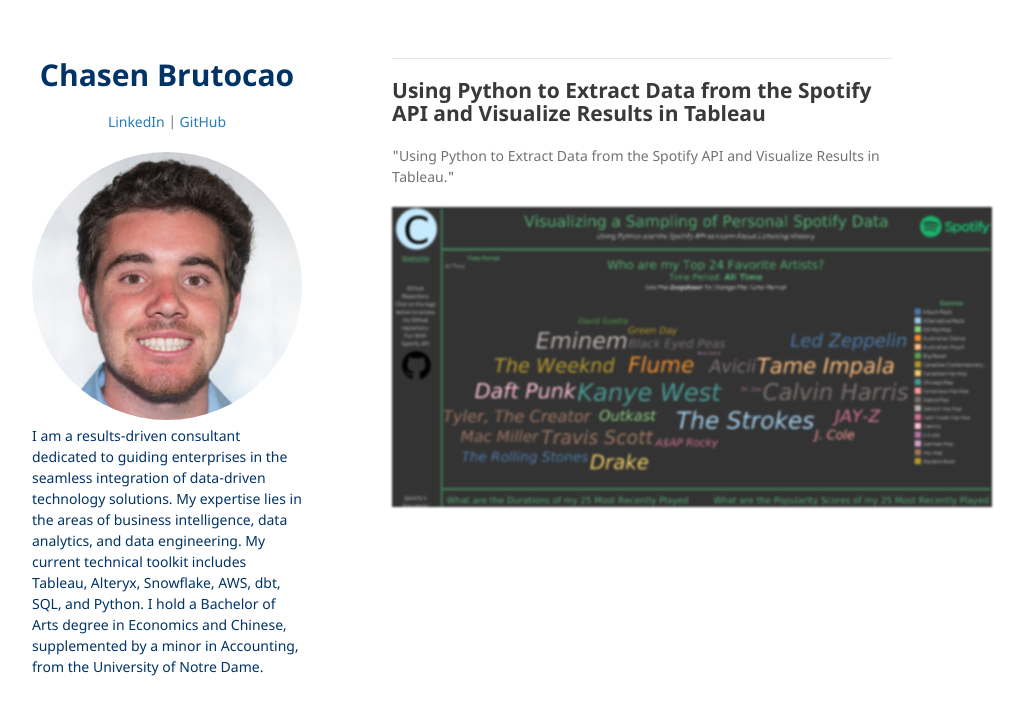
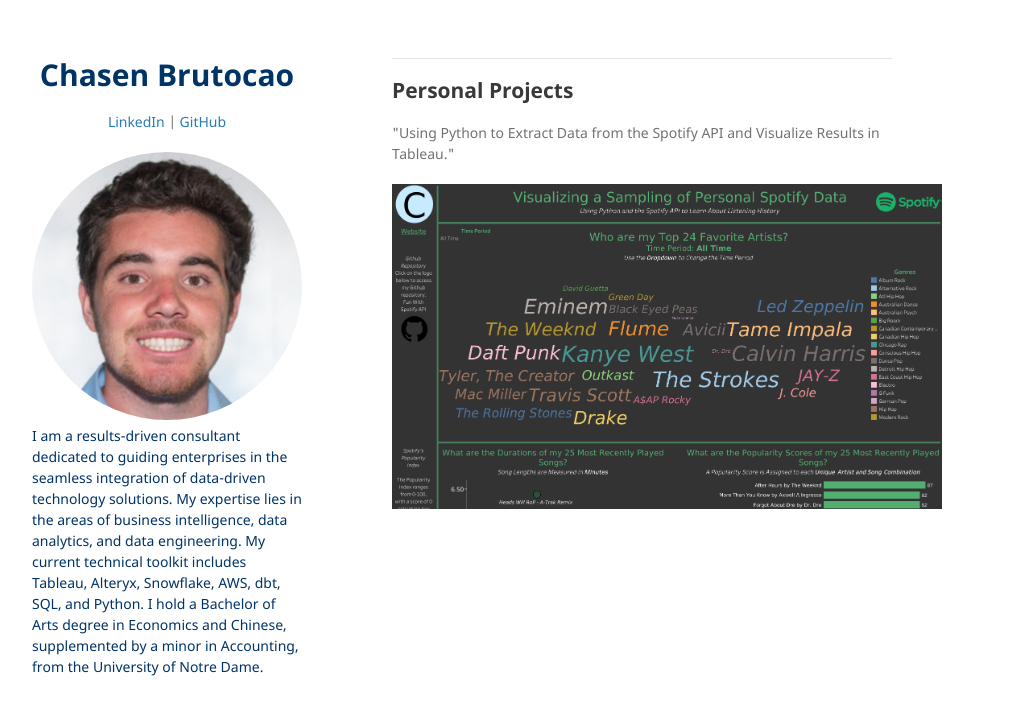
Before and after one commit to chasenbru/chasenbru.github.io, a Jekyll site: the page built from README.md, in a window 1280 px wide. Shown: the top 715 px of the page, without its empty margins (178-1203 px from the left). Built offline with Jekyll 4.4.1, drawn with Linux system fonts in a browser that asks for light colours; our own code applies the rules of GitHub Pages for plain Markdown files.

Commit message:
Update default.html

```diff
--- a/_layouts/default.html
+++ b/_layouts/default.html
@@ -12,8 +12,8 @@
     </style>
     <style>
       .image-container-spotify {
-          width: 600px; /* Adjust the width to your preference */
-          height: 300px; /* Set the height to half of what you want */
+          width: 550px; /* Adjust the width to your preference */
+          height: 325px; /* Set the height to half of what you want */
           background-image: url('assets/img/Spotify_Tableau.png'); /* Replace 'your-image.jpg' with your image file */
           background-size: cover;
           background-position: center top; /* This positions the top of the image in the container */
@@ -57,11 +57,11 @@
       </header>
       <section>
         <hr>
-        <h2 id="Spotify API, Python, and Tableau">Using Python to Extract Data from the Spotify API and Visualize Results in Tableau
+        <h2 id="Personal Projects">Personal Projects
         </h2>
         <p>
           "Using Python to Extract Data from the Spotify API and Visualize Results in Tableau."
-          <div class="image-container-spotify blurred-image"></div>
+          <div class="image-container-spotify"></div>
         </p>
 
       </section>
```
